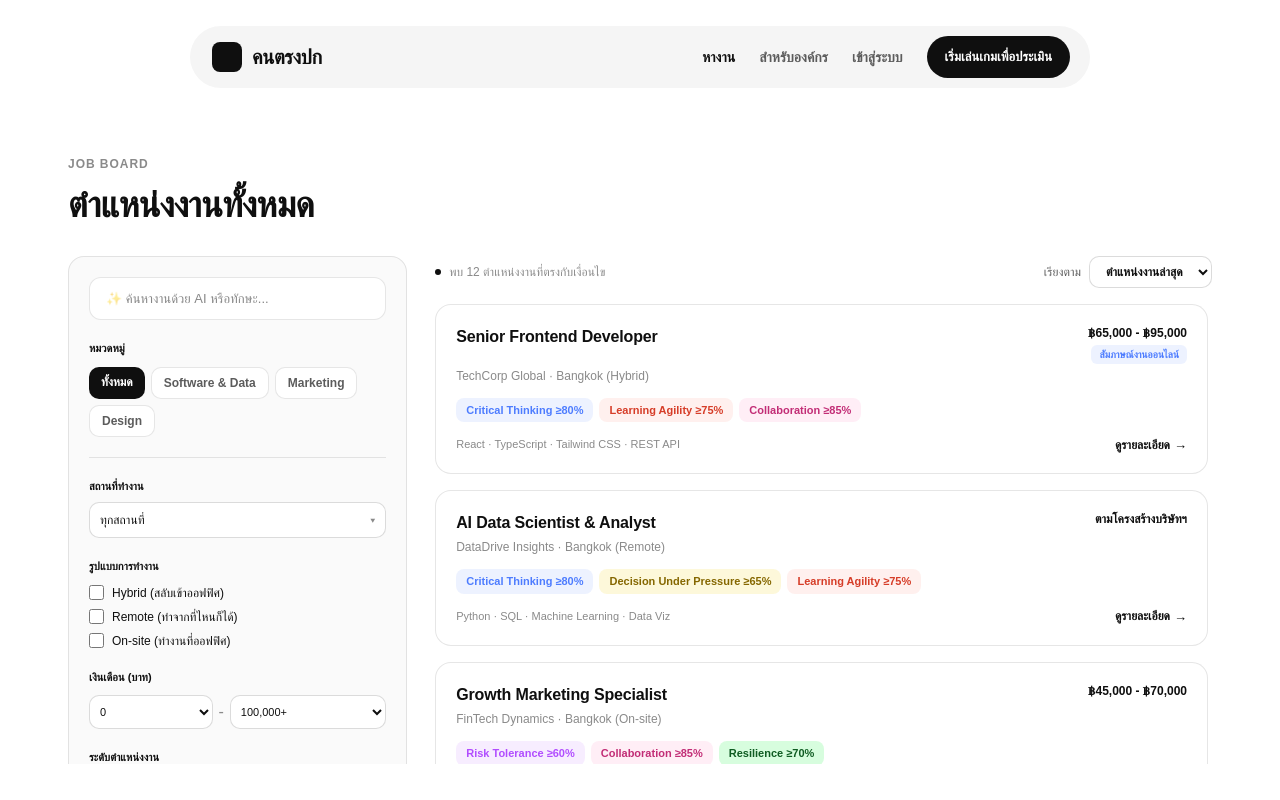
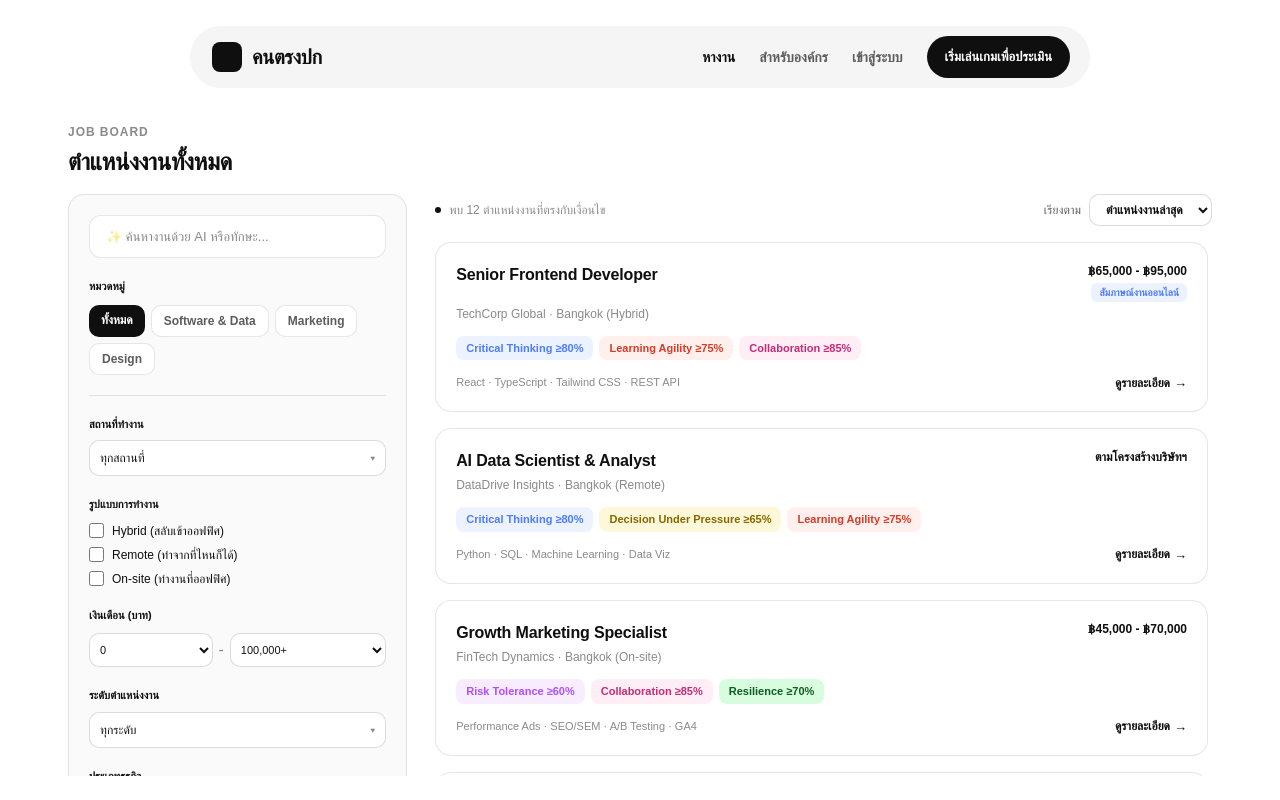
Before and after one commit to Watcharapol-Frong/Khon-Tong-Pok, a Next.js app: page /job in a window 1280 px wide. Shown: the top 800 px of the page. Built offline with nearby package versions, Linux system fonts and the light colour scheme; a web font is replaced by a local one.

Commit message:
Trim job board header padding to free up locked-section height
Reduces the heading block's vertical footprint and tightens the row's
bottom padding on desktop so the locked sidebar/card-list area gets
more usable height, addressing sidebar content feeling cramped/clipped
against the footer below.

```diff
--- a/src/app/job/page.tsx
+++ b/src/app/job/page.tsx
@@ -33,17 +33,17 @@ export default function JobBoardPage() {
       {/* Below lg, this whole block scrolls with the page as normal. From lg up,
           it's pinned to the viewport height under the navbar so only the card
           list (and the sidebar, if it overflows) scrolls internally. */}
-      <div className="mx-auto flex w-full max-w-[1240px] flex-col px-[clamp(20px,4vw,48px)] lg:h-[calc(100vh-104px)]">
-        <div className="flex-shrink-0 pt-[clamp(40px,6vw,56px)] pb-6">
+      <div className="mx-auto flex w-full max-w-[1240px] flex-col px-[clamp(20px,4vw,48px)] lg:h-[calc(100vh-100px)]">
+        <div className="flex-shrink-0 pt-[clamp(24px,4vw,56px)] pb-4 lg:pt-6 lg:pb-4">
           <div className="mb-[6px] text-xs font-bold tracking-[0.08em] text-[#8A8A8A] uppercase">
             JOB BOARD
           </div>
-          <h1 className="m-0 text-[clamp(24px,3.4vw,36px)] font-extrabold tracking-[-0.02em]">
+          <h1 className="m-0 text-[clamp(22px,3vw,36px)] font-extrabold tracking-[-0.02em] lg:text-2xl">
             ตำแหน่งงานทั้งหมด
           </h1>
         </div>
 
-        <div className="flex min-h-0 flex-1 flex-col gap-6 pb-[clamp(40px,6vw,56px)] lg:flex-row lg:items-stretch lg:pb-8">
+        <div className="flex min-h-0 flex-1 flex-col gap-6 pb-[clamp(40px,6vw,56px)] lg:flex-row lg:items-stretch lg:pb-6">
           <aside className="thin-scrollbar w-full flex-shrink-0 lg:h-full lg:w-[30%] lg:overflow-y-auto lg:pr-1">
             <JobFilterSidebar filters={filters} />
           </aside>
```
